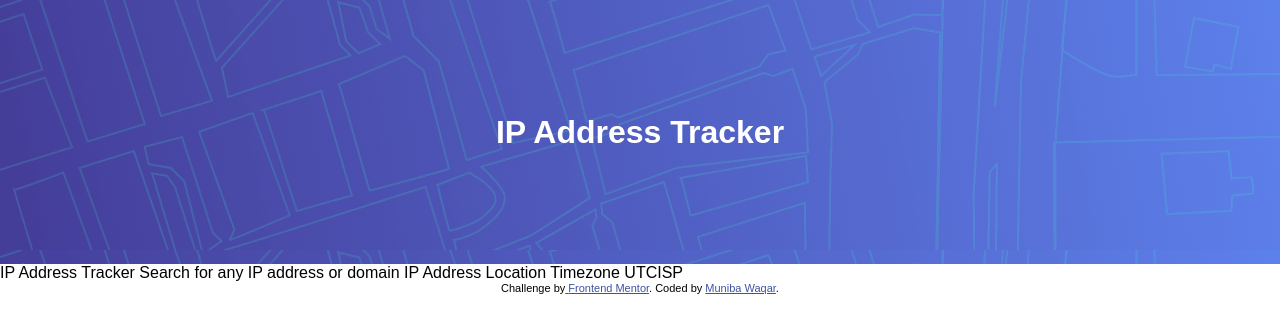
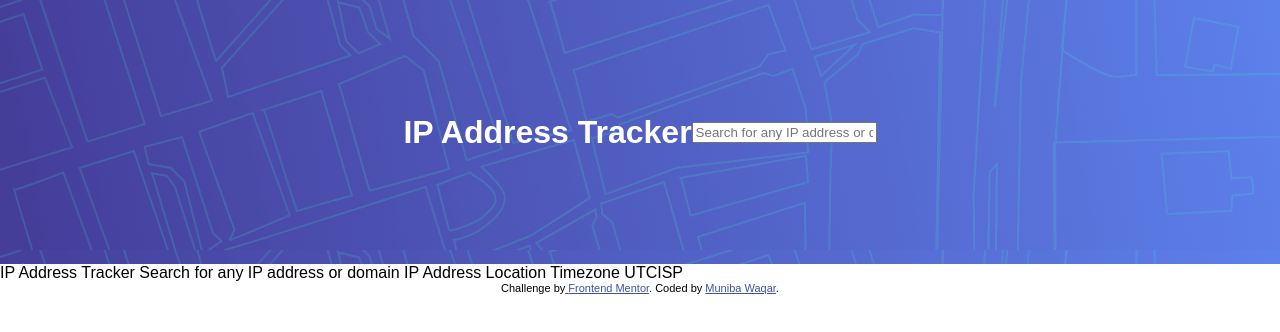
Before and after one commit to MunibaWq/trackerapp, a React (Create React App) app in the folder client/: page / in a window 1280 px wide. Shown: the top 332 px of the page. Built offline with nearby package versions, Linux system fonts and the light colour scheme.

Commit message:
add searchbar to header

```diff
--- a/client/src/components/Header.js
+++ b/client/src/components/Header.js
@@ -1,10 +1,12 @@
 import React from "react";
 import "./Header.css";
+import { SearchBar } from "./SearchBar";
 
 const Header = () => {
   return (
     <div className="mainBody">
       <h1> IP Address Tracker</h1>
+      <SearchBar />
     </div>
   );
 };
--- a/client/src/components/SearchBar.js
+++ b/client/src/components/SearchBar.js
@@ -1,7 +1,11 @@
 import React from "react";
 
 const SearchBar = () => {
-  return <div></div>;
+  return (
+    <>
+      <input type="text" placeholder="Search for any IP address or domain" />
+    </>
+  );
 };
 
 export { SearchBar };
```
